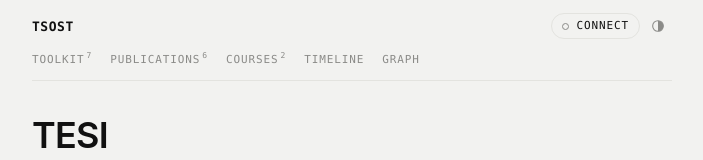
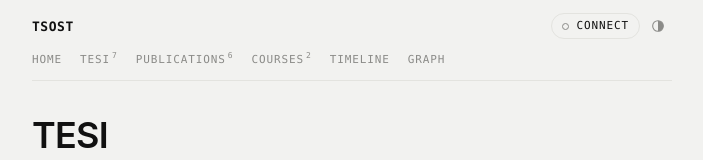
Before and after one commit to francesco-di-maggio/tsost, an Astro site: page /tsost/tesi in a window 1280 px wide. Shown: the top 160 px of the page, without its empty margins (288-991 px from the left). Built offline with nearby package versions, Linux system fonts and the light colour scheme; Astro itself is replaced by a stand-in of ours.

Commit message:
Nav: Home tab, TESI

```diff
--- a/src/items.ts
+++ b/src/items.ts
@@ -2,7 +2,7 @@ import { getCollection, type CollectionEntry } from "astro:content";
 import { url } from "./url";
 
 export const TYPES = {
-  tesi: { one: "TESI", title: "Toolkit", caption: "Tangible and Embodied Sound Interaction. Thing, smart, sound." },
+  tesi: { one: "TESI", title: "TESI", caption: "Tangible and Embodied Sound Interaction. Thing, smart, sound." },
   publications: { one: "Publication", title: "Publications", caption: "Papers, workshops and book chapters, with BibTeX and DOI." },
   courses: { one: "Course", title: "Courses", caption: "Teaching." },
 } as const;
--- a/src/layouts/Base.astro
+++ b/src/layouts/Base.astro
@@ -14,6 +14,7 @@
 const pageTitle = title ? `${title} · TSOST` : "TSOST · The Sound of Smart Things";
 const path = Astro.url.pathname;
 const nav = [
+  { path: "", title: "Home" },
   ...(await Promise.all((await types()).map(async (t) => ({ path: `${t}/`, title: TYPES[t].title, count: (await itemsOf(t)).length })))),
   { path: "timeline/", title: "Timeline" },
   { path: "graph/", title: "Graph" },
```
